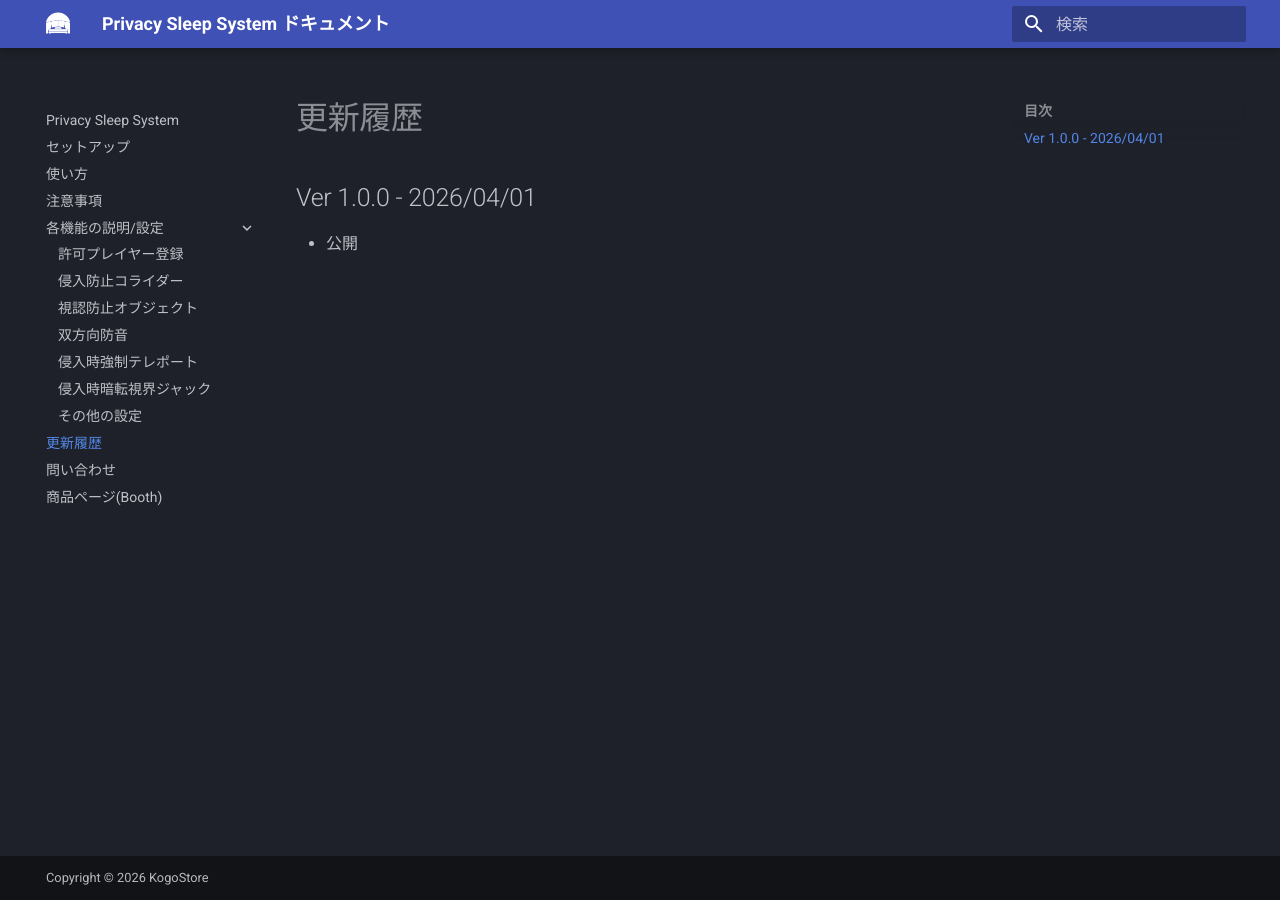
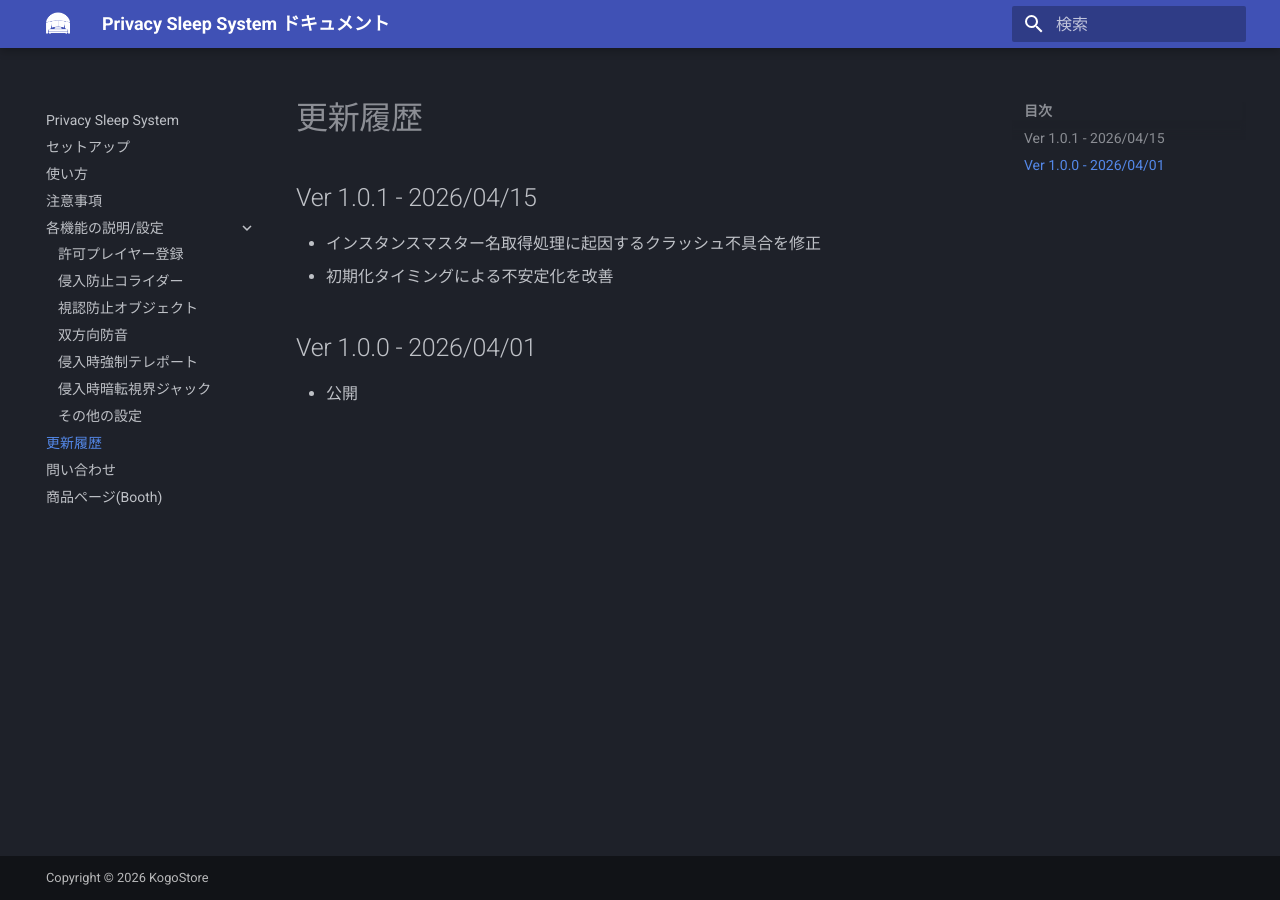
Before and after one commit to kogoro0320/privacy-sleep-system-docs, an MkDocs documentation site: the page built from docs/update.md, in a window 1280 px wide. Built offline with MkDocs 1.6.1 and Material for MkDocs 9.7.7, drawn with Linux system fonts in a browser that asks for light colours.

Commit message:
更新履歴にVer 1.0.1を追加

```diff
--- a/docs/update.md
+++ b/docs/update.md
@@ -1,2 +1,6 @@
+## Ver 1.0.1 - 2026/04/15
+- インスタンスマスター名取得処理に起因するクラッシュ不具合を修正
+- 初期化タイミングによる不安定化を改善
+
 ## Ver 1.0.0 - 2026/04/01
 - 公開
```
